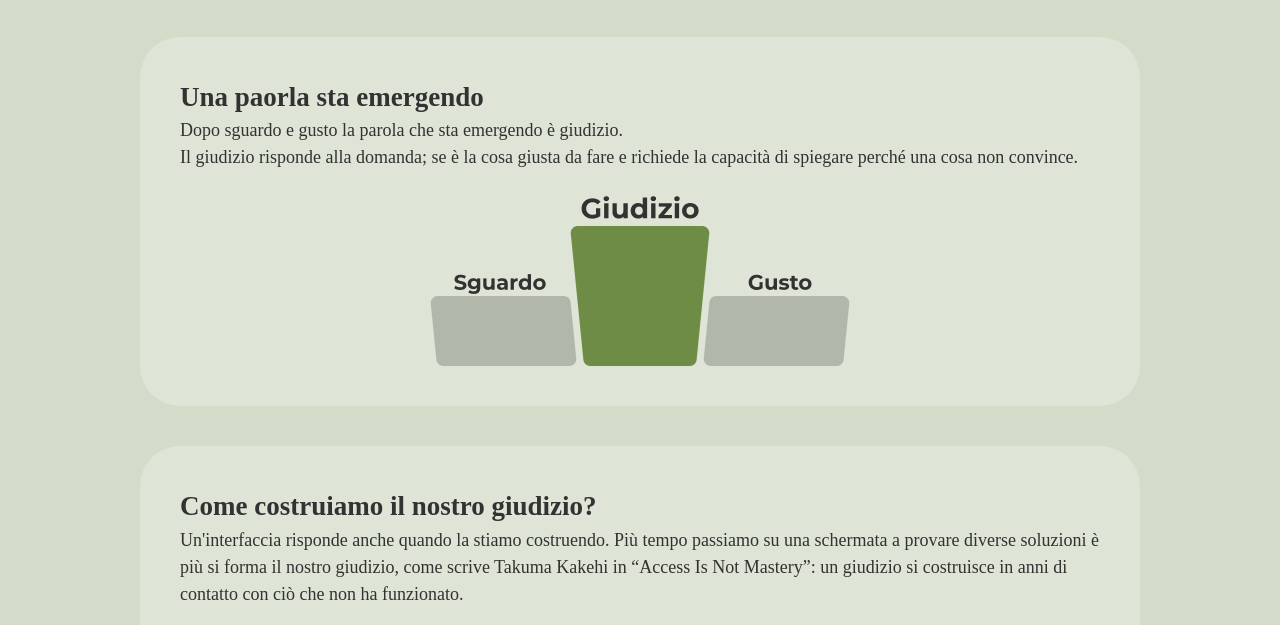
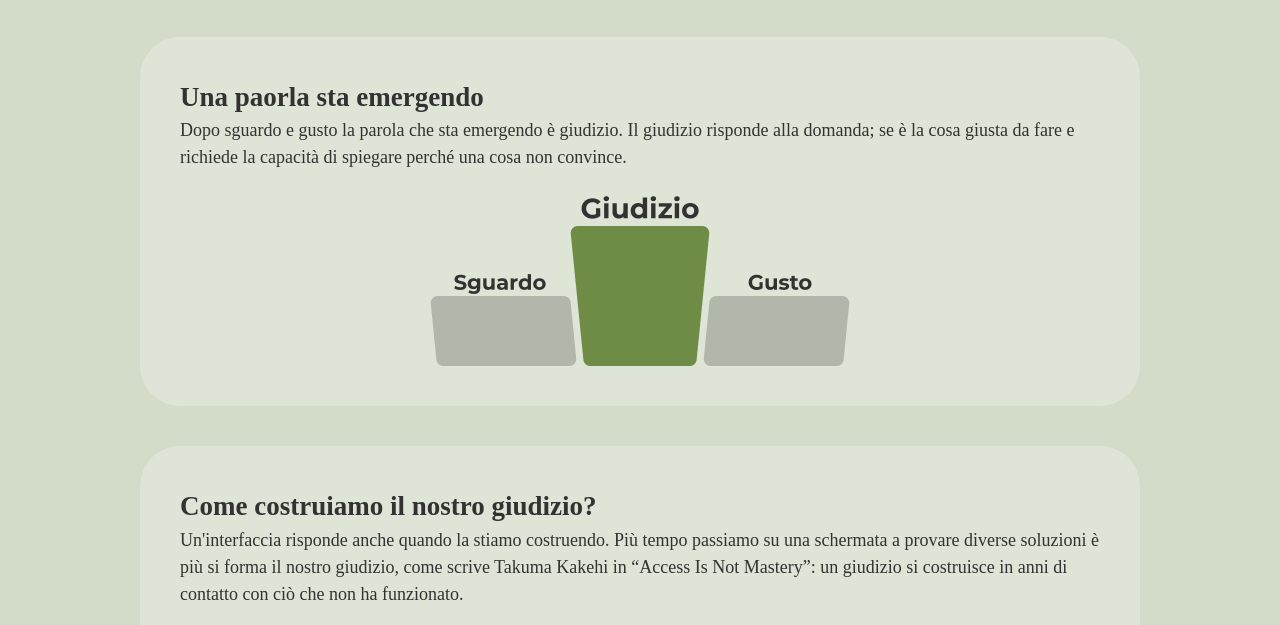
Before and after one commit to leo-insa/pagina_web_giudizio, a plain HTML site: page index.html in a window 1280 px wide. Shown: the part 151-776 px from the top of the page. Drawn offline with Linux system fonts and the light colour scheme.

Commit message:
Update index.html

```diff
--- a/index.html
+++ b/index.html
@@ -24,8 +24,7 @@
         <section class="contenuto">
             <div class="contenitore">
                 <h2>Una paorla sta emergendo</h2>
-                <p>Dopo sguardo e gusto la parola che sta emergendo è giudizio.<p>
-                <p>Il giudizio risponde alla domanda; se è la cosa giusta da fare e richiede la capacità di spiegare perché una cosa non convince.</p>
+                <p>Dopo sguardo e gusto la parola che sta emergendo è giudizio. Il giudizio risponde alla domanda; se è la cosa giusta da fare e richiede la capacità di spiegare perché una cosa non convince.<p>
                 <img class="podio" src="img/podio.png">
             </div>
         </section>
```
